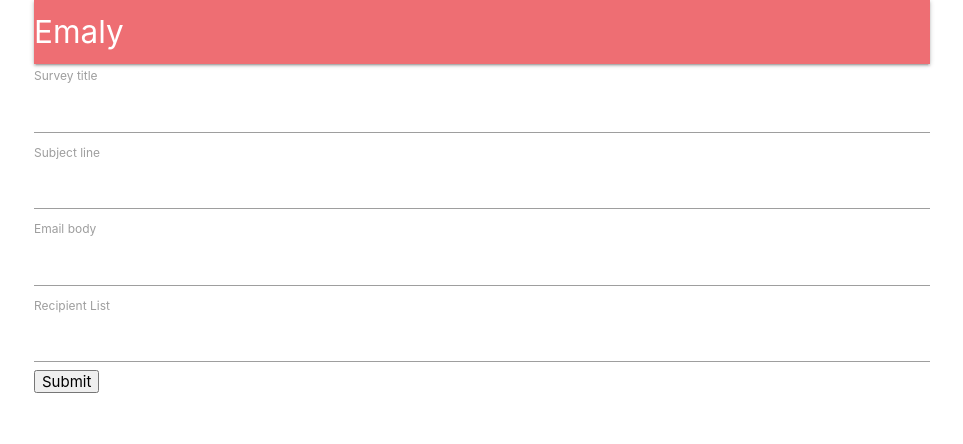
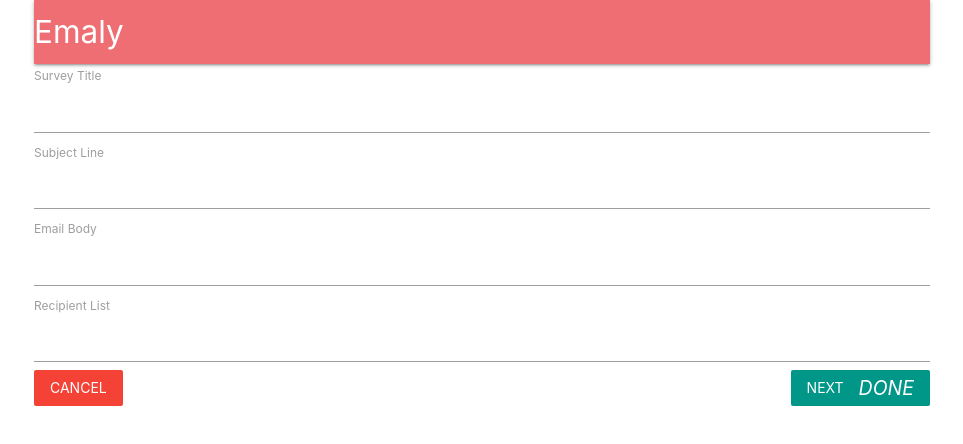
Before and after one commit to rhladchenko/Node_with_React_Fullstack, a React (Create React App) app in the folder client/: page /surveys/new in a window 1280 px wide. Shown: the top 444 px of the page, without its empty margins (158-1121 px from the left). Built offline with nearby package versions, Linux system fonts and the light colour scheme; no server answers; the HTML template or start-up script is replaced by a standard one.

Commit message:
Added form validation.

```diff
--- a/client/src/components/App.js
+++ b/client/src/components/App.js
@@ -15,16 +15,14 @@
 
 	render() {
 		return (
+			<BrowserRouter>
 				<div className='container'>
-				<BrowserRouter>
-					<div>
 					<Header />
 					<Route exact path='/' component={Landing} />
 					<Route exact path='/surveys' component={Dashboard} />
 					<Route path='/surveys/new' component={SurveyNew} />
 				</div>
 			</BrowserRouter>
-			</div>
 		);
 	}
 }
--- a/client/src/components/surveys/SurveyField.js
+++ b/client/src/components/surveys/SurveyField.js
@@ -1,10 +1,15 @@
 export default (props) => {
-	const { input, label } = props;
+	const {
+		input,
+		label,
+		meta: { error, touched },
+	} = props;
 
 	return (
 		<div>
 			<label htmlFor=''>{label}</label>
 			<input {...input} />
+			{touched && error}
 		</div>
 	);
 };
--- a/client/src/components/surveys/SurveyForm.js
+++ b/client/src/components/surveys/SurveyForm.js
@@ -1,37 +1,41 @@
 import { Component } from 'react';
 import { reduxForm, Field } from 'redux-form';
 import SurveyField from './SurveyField';
+import { Link } from 'react-router-dom';
+import _ from 'lodash';
+
+const FIELDS = [
+	{
+		label: 'Survey Title',
+		name: 'title',
+	},
+	{
+		label: 'Subject Line',
+		name: 'subject',
+	},
+	{
+		label: 'Email Body',
+		name: 'body',
+	},
+	{
+		label: 'Recipient List',
+		name: 'emails',
+	},
+];
 
 class SurveyForm extends Component {
 	renderFields() {
-		return (
-			<div>
+		return _.map(FIELDS, ({ label, name }) => {
+			return (
 				<Field
-					label='Survey title'
+					key={name}
+					component={SurveyField}
 					type='text'
-					name='title'
-					component={SurveyField}
+					label={label}
+					name={name}
 				/>
-				<Field
-					label='Subject line'
-					type='text'
-					name='subject'
-					component={SurveyField}
-				/>
-				<Field
-					label='Email body'
-					type='text'
-					name='body'
-					component={SurveyField}
-				/>
-				<Field
-					label='Recipient List'
-					type='text'
-					name='emails'
-					component={SurveyField}
-				/>
-			</div>
-		);
+			);
+		});
 	}
 
 	render() {
@@ -42,13 +46,29 @@
 					action=''
 				>
 					{this.renderFields()}
-					<button type='submit'>Submit</button>
+					<Link to='/surveys' className='red btn-flat left white-text'>
+						Cancel
+					</Link>
+					<button type='submit' className='teal btn-flat right white-text'>
+						Next
+						<i className='material-icons right'>done</i>
+					</button>
 				</form>
 			</div>
 		);
 	}
 }
 
+function validate(values) {
+	const errors = {};
+
+	if (!values.title) {
+		errors.title = 'You must provide a title.';
+	}
+	return errors;
+}
+
 export default reduxForm({
+	validate,
 	form: 'surveyForm',
 })(SurveyForm);
```
Lines whose indentation alone changed are shown as unchanged.
